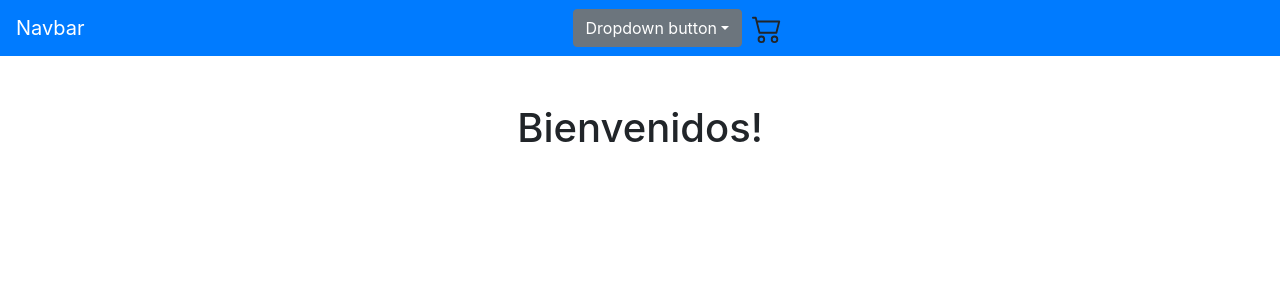
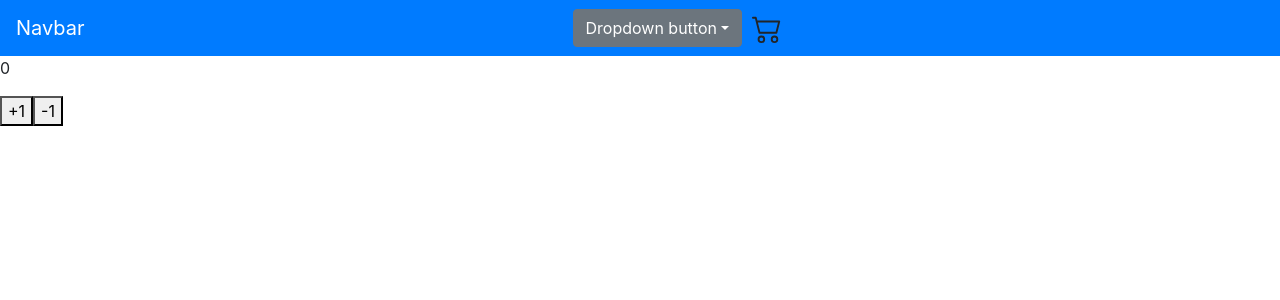
Before and after one commit to g-villaverde/reactjs, a React (Create React App) app: page / in a window 1280 px wide. Shown: the top 300 px of the page. Built offline with nearby package versions, Linux system fonts and the light colour scheme.

Commit message:
Clases 5 y 6

```diff
--- a/src/App.js
+++ b/src/App.js
@@ -1,15 +1,39 @@
-import React from 'react';
-import { ItemListContainer } from './components/ItemListContainer';
-import { NavBar } from './components/NavBar';
+import React,{useState} from 'react';
+import {NavBar} from './header/NavBar';
+//import {ItemListContainer} from './List/ItemListContainer';
 
 
-export const App = () => {
-  const saludo = "Bienvenidos!";
+
+export default function App() {
+
+
+  // Handlers
+  const [numero, setNumero] = useState(0);
+  const handleIncrement = () => {
+      setNumero(numero + 1);
+  }
+  const handleDecrement = () => {
+    setNumero(numero - 1);
+  }
+
+
+
   return (
-    <div>
-      <NavBar />
-      <ItemListContainer saludo={saludo} />
+
+    <div className="App">
+      <header className="App-header"><NavBar />
+      </header>
+      <main>
+        <p>{numero}</p>
+        <button onClick={handleIncrement}>+1</button>
+        <button onClick={handleDecrement}>-1</button>
+
+
+
+
+      </main>
     </div>
 
-  )
+
+  );
 }
--- /dev/null
+++ b/src/List/ItemListContainer.js
@@ -0,0 +1,29 @@
+import React, {useState, useEffect} from 'react';
+//import { ListItem } from './ListItem';
+
+
+
+/*const promiseList = () => {
+    return new Promise ((resolve, reject) => {
+        setTimeout(() => {
+            resolve([
+                {id: 1, destacado: true, nombre:'flor roja'},
+                {id: 2, destacado: true, nombre:'flor azul'},
+                {id: 3, destacado: false, nombre:'flor verde'},
+                {id: 4, destacado: true, nombre:'flor roja'}
+            ])
+        }, 2000);
+
+    })
+
+};
+
+export const ItemListContainer = () => {
+
+    useEffect(() => {
+        ListItem();
+    }, []);
+
+
+
+}*/
--- a/src/components/ItemListContainer.js
+++ /dev/null
@@ -1,9 +0,0 @@
-import React from 'react'
-
-export const ItemListContainer = ({saludo}) => {
-    return (
-        <div>
-            <h2 className="text-center mt-5 h1"> {saludo} </h2>
-        </div>
-    )
-}
--- a/src/components/CartWidget.js
+++ b/src/header/CartWidget.js
@@ -3,7 +3,7 @@ import React from 'react'
 export const CartWidget = () => {
     return (
         <div>
-            <svg xmlns="http://www.w3.org/2000/svg" width="50" height="30" fill="currentColor" class="bi bi-cart2" viewBox="0 0 16 16">
+            <svg xmlns="http://www.w3.org/2000/svg" width="50" height="30" fill="currentColor" className="bi bi-cart2" viewBox="0 0 16 16">
   <path d="M0 2.5A.5.5 0 0 1 .5 2H2a.5.5 0 0 1 .485.379L2.89 4H14.5a.5.5 0 0 1 .485.621l-1.5 6A.5.5 0 0 1 13 11H4a.5.5 0 0 1-.485-.379L1.61 3H.5a.5.5 0 0 1-.5-.5zM3.14 5l1.25 5h8.22l1.25-5H3.14zM5 13a1 1 0 1 0 0 2 1 1 0 0 0 0-2zm-2 1a2 2 0 1 1 4 0 2 2 0 0 1-4 0zm9-1a1 1 0 1 0 0 2 1 1 0 0 0 0-2zm-2 1a2 2 0 1 1 4 0 2 2 0 0 1-4 0z"/>
 </svg>
         </div>
--- a/src/index.js
+++ b/src/index.js
@@ -1,7 +1,7 @@
 import React from 'react';
 import ReactDOM from 'react-dom';
 import './index.css';
-import { App } from './App';
+import App from './App';
 
 
 ReactDOM.render(
```
Also changed, not shown: src/List/ListItem.js (added, +13 -0 lines), src/header/NavBar.js (renamed from src/components/NavBar.js).
